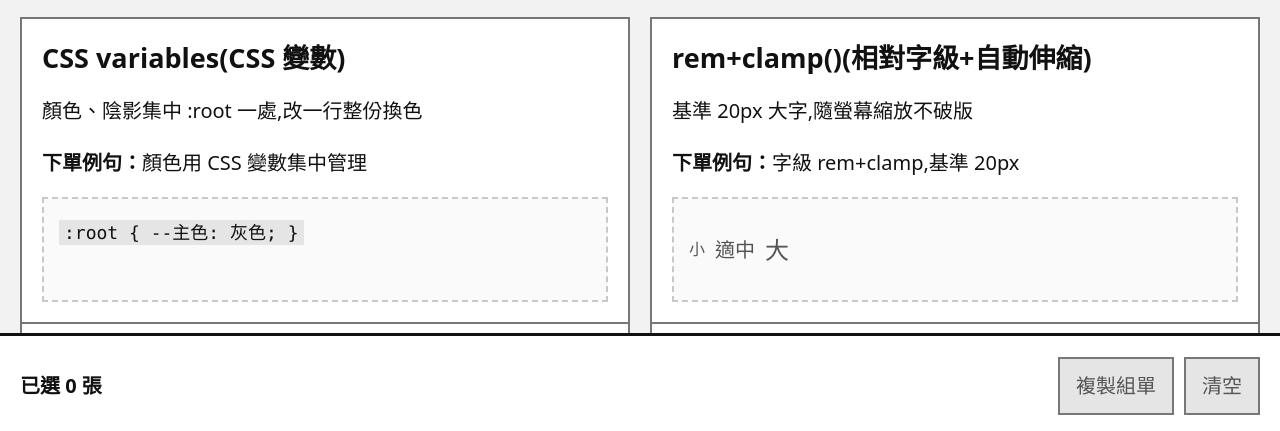
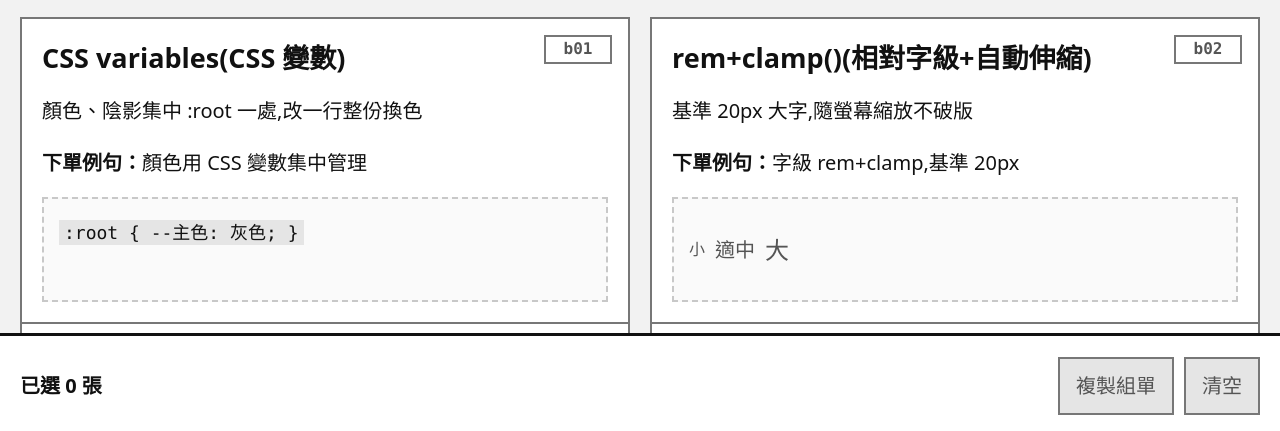
Before and after one commit to hyc1232-web/k-007-github, a plain HTML site: page 語法零件樣品板_v1.html in a window 1280 px wide. Shown: the part 364-795 px from the top of the page. Drawn offline with Linux system fonts and the light colour scheme.

Commit message:
Add files via upload

```diff
--- a/語法零件樣品板_v1.html
+++ b/語法零件樣品板_v1.html
@@ -137,9 +137,29 @@
     .syntax-card {
       display: flex;
       min-width: 0;
+      position: relative;
       flex-direction: column;
       border: 2px solid var(--line);
       background: var(--surface);
+    }
+
+    /* 驗收辨識標籤直接讀取既有 article id，避免另建編號資料。 */
+    .syntax-card::before {
+      content: attr(id);
+      position: absolute;
+      z-index: 1;
+      top: 0.8rem;
+      right: 0.8rem;
+      min-width: 2.6rem;
+      border: 2px solid var(--line);
+      padding: 0.05rem 0.3rem;
+      background: var(--surface);
+      color: var(--muted);
+      font-family: ui-monospace, "Cascadia Code", Consolas, monospace;
+      font-size: 0.8rem;
+      font-weight: 700;
+      line-height: 1.4;
+      text-align: center;
     }
 
     .syntax-card__body {
@@ -152,6 +172,7 @@
     .syntax-card h3 {
       overflow-wrap: anywhere;
       margin: 0;
+      padding-right: 3.8rem;
       font-size: clamp(1.1rem, 2.2vw, 1.35rem);
       line-height: 1.4;
     }
```
